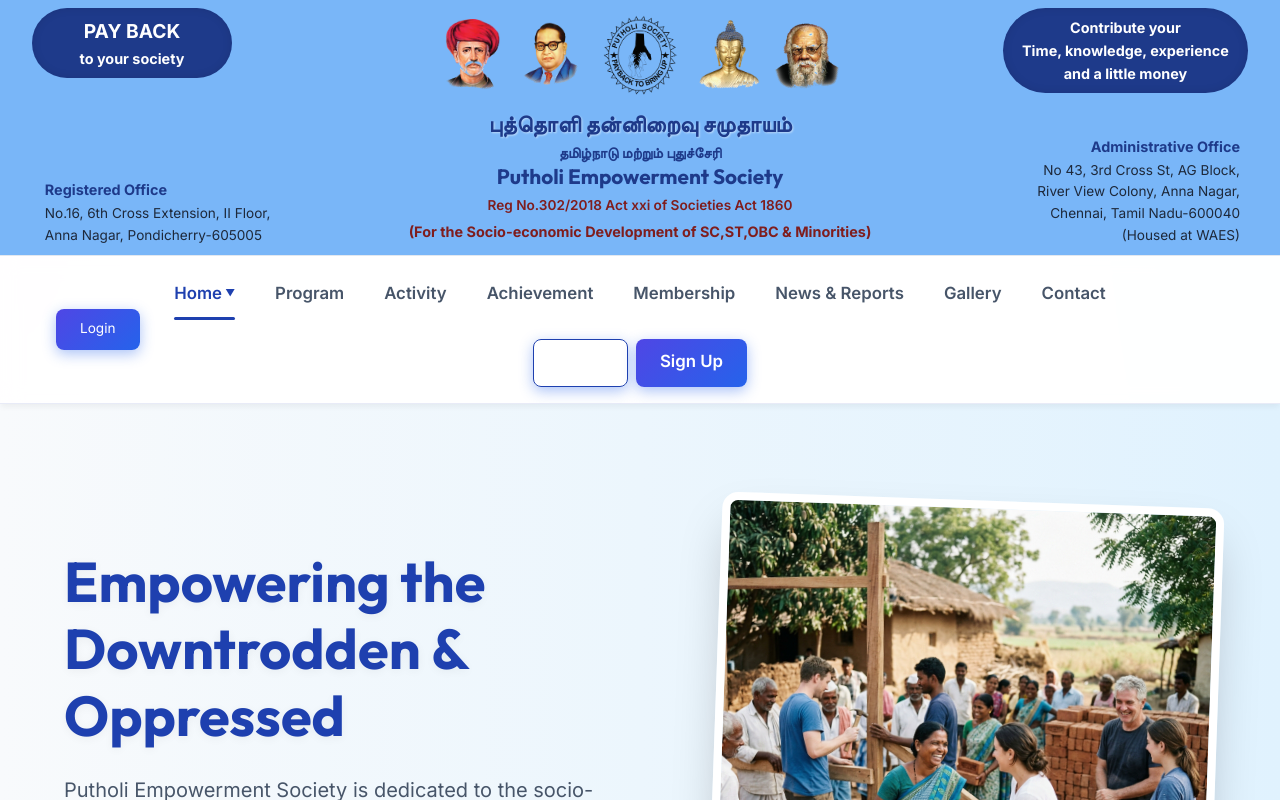
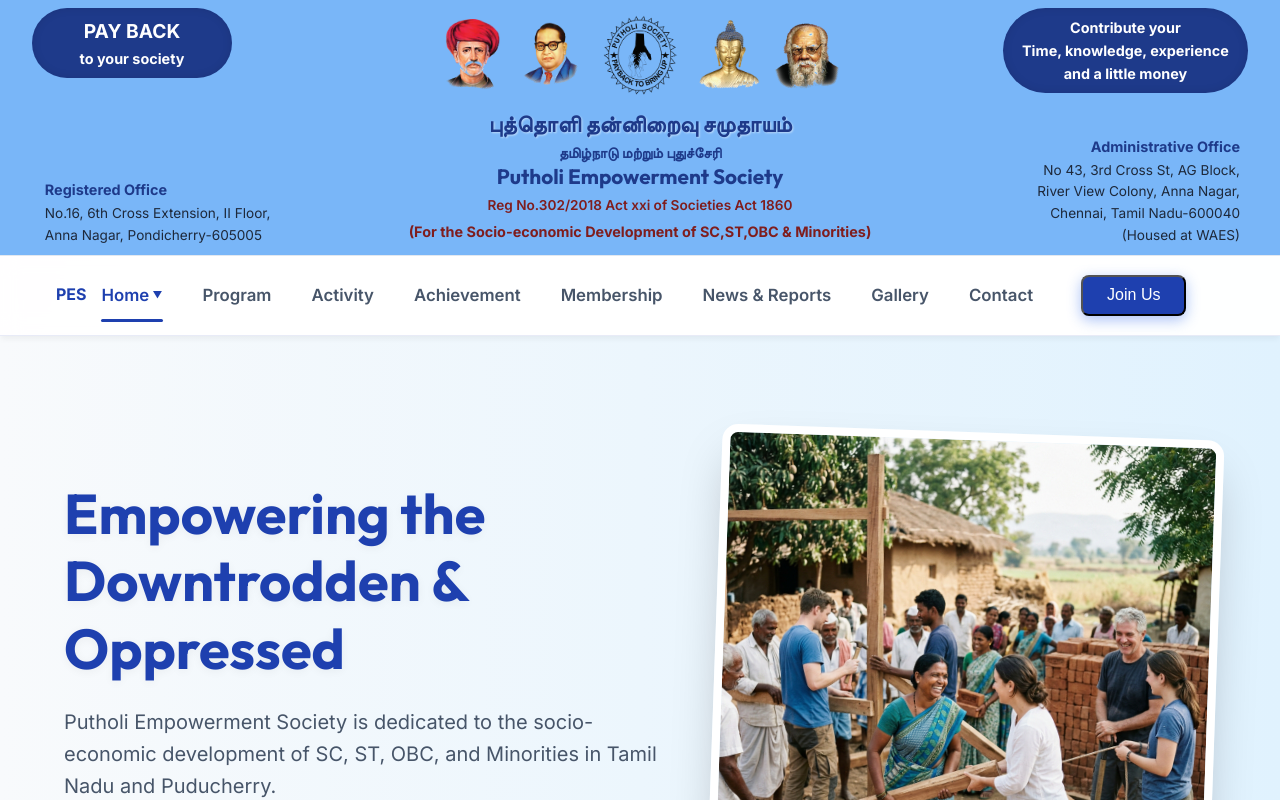
Before and after one commit to Deinessh/putholi-website, a Next.js app: page / in a window 1280 px wide. Shown: the top 800 px of the page. Built offline with nearby package versions, Linux system fonts and the light colour scheme.

Commit message:
Move auth buttons inside Join Us toggle in navbar

```diff
--- a/app/components/Navbar.tsx
+++ b/app/components/Navbar.tsx
@@ -13,6 +13,7 @@
   const [activeSection, setActiveSection] = useState("");
   const [isMobileMenuOpen, setIsMobileMenuOpen] = useState(false);
   const [mounted, setMounted] = useState(false);
+  const [showAuthButtons, setShowAuthButtons] = useState(false);
 
   useEffect(() => {
     setMounted(true);
@@ -42,6 +43,7 @@
   // Close mobile menu on route change
   useEffect(() => {
     setIsMobileMenuOpen(false);
+    setShowAuthButtons(false);
   }, [pathname]);
 
   // Lock body scroll when mobile menu is open
@@ -106,18 +108,10 @@
       `}</style>
       <div className="container" style={{ display: 'flex', alignItems: 'center', justifyContent: 'center', position: 'relative', width: '100%' }}>
 
-        {/* Mobile Auth Buttons - positioned absolutely to the left */}
+        {/* Mobile menu logo or nothing can go here */}
         {mounted && (
-          <div className="mobile-menu-btn" style={{ position: 'absolute', left: '1rem', display: 'flex', gap: '0.5rem' }}>
-            {!user ? (
-              <Link href="/login" className="nav-btn" style={{ padding: '0.4rem 0.8rem', fontSize: '0.85rem' }}>
-                Login
-              </Link>
-            ) : (
-              <Link href="/dashboard" className="nav-btn" style={{ padding: '0.4rem 0.8rem', fontSize: '0.85rem', background: '#0284c7' }}>
-                Dashboard
-              </Link>
-            )}
+          <div className="mobile-menu-btn" style={{ position: 'absolute', left: '1rem', display: 'flex', gap: '0.5rem', fontWeight: 'bold', color: 'var(--primary-color)' }}>
+            PES
           </div>
         )}
 
@@ -161,21 +155,29 @@
             );
           })}
           {!user ? (
-            <li style={{ display: 'flex', gap: '0.5rem' }}>
+            <li style={{ display: 'flex', gap: '0.5rem', marginLeft: '1rem' }}>
+              {!showAuthButtons ? (
+                <button onClick={() => setShowAuthButtons(true)} className="nav-btn" style={{ background: 'var(--primary-color)', color: 'white', padding: '0.5rem 1.5rem', fontSize: '1rem', borderRadius: '0.5rem' }}>
+                  Join Us
+                </button>
+              ) : (
+                <div style={{ display: 'flex', gap: '0.5rem', animation: 'fadeIn 0.3s' }}>
                   <Link href="/login" className="nav-btn" style={{ background: 'transparent', color: 'var(--primary-color)', border: '1px solid var(--primary-color)' }}>
                     Login
                   </Link>
                   <Link href="/register" className="nav-btn">
                     Sign Up
                   </Link>
+                </div>
+              )}
             </li>
           ) : (
-            <li style={{ display: 'flex', gap: '0.5rem', alignItems: 'center' }}>
+            <li style={{ display: 'flex', gap: '0.5rem', alignItems: 'center', marginLeft: '1rem' }}>
               <Link href="/dashboard" className="nav-btn" style={{ background: '#0284c7' }}>
                 Dashboard
               </Link>
-              <Link href="/join" className="nav-btn">
-                Join Us
+              <Link href="/join" className="nav-btn" style={{ background: 'var(--primary-color)' }}>
+                Application Form
               </Link>
               <button onClick={() => logout()} className="nav-btn" style={{ background: '#ef4444' }}>
                 Logout
@@ -254,6 +256,37 @@
                   </Link>
                 );
               })}
+
+              {!user ? (
+                <div style={{ marginTop: 'auto', paddingTop: '1rem', borderTop: '1px solid #e2e8f0', display: 'flex', flexDirection: 'column', gap: '1rem' }}>
+                  {!showAuthButtons ? (
+                    <button onClick={() => setShowAuthButtons(true)} className="btn btn-primary" style={{ width: '100%', textAlign: 'center' }}>
+                      Join Us
+                    </button>
+                  ) : (
+                    <div style={{ display: 'flex', flexDirection: 'column', gap: '1rem', animation: 'fadeIn 0.3s' }}>
+                      <Link href="/login" className="btn btn-outline" onClick={() => setIsMobileMenuOpen(false)} style={{ textAlign: 'center', width: '100%' }}>
+                        Login
+                      </Link>
+                      <Link href="/register" className="btn btn-primary" onClick={() => setIsMobileMenuOpen(false)} style={{ textAlign: 'center', width: '100%' }}>
+                        Sign Up
+                      </Link>
+                    </div>
+                  )}
+                </div>
+              ) : (
+                <div style={{ marginTop: 'auto', paddingTop: '1rem', borderTop: '1px solid #e2e8f0', display: 'flex', flexDirection: 'column', gap: '1rem' }}>
+                  <Link href="/dashboard" className="btn" style={{ background: '#0284c7', color: 'white', textAlign: 'center' }} onClick={() => setIsMobileMenuOpen(false)}>
+                    Dashboard
+                  </Link>
+                  <Link href="/join" className="btn btn-primary" style={{ textAlign: 'center' }} onClick={() => setIsMobileMenuOpen(false)}>
+                    Application Form
+                  </Link>
+                  <button onClick={() => { logout(); setIsMobileMenuOpen(false); }} className="btn" style={{ background: '#ef4444', color: 'white' }}>
+                    Logout
+                  </button>
+                </div>
+              )}
             </motion.div>
           </>
         )}
--- a/app/globals.css
+++ b/app/globals.css
@@ -123,6 +123,11 @@
   transition: all 0.3s ease;
   border: none;
   outline: none;
+}
+
+@keyframes fadeIn {
+  from { opacity: 0; transform: translateY(-5px); }
+  to { opacity: 1; transform: translateY(0); }
 }
 
 .btn-primary {
```
Lines whose indentation alone changed are shown as unchanged.
